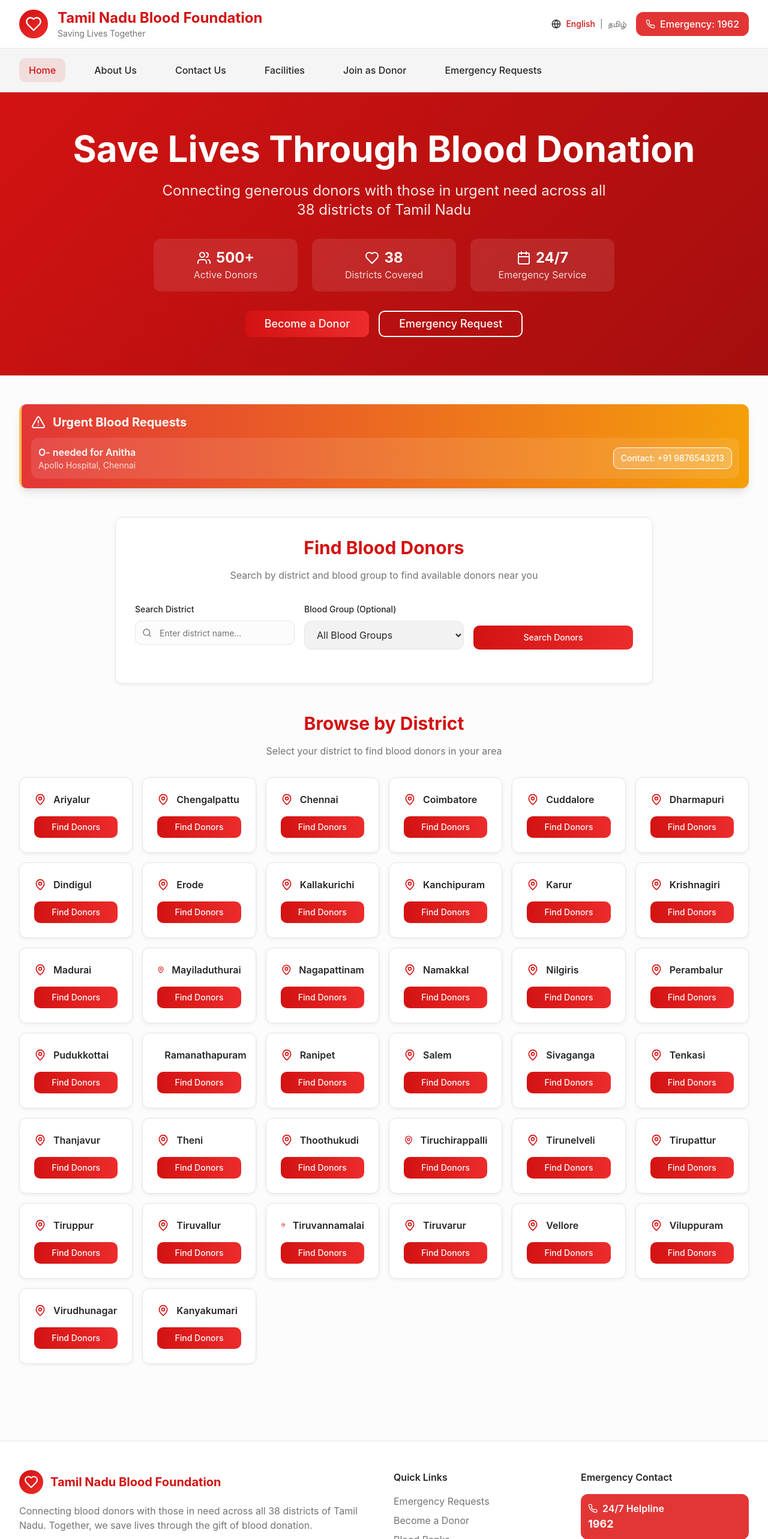
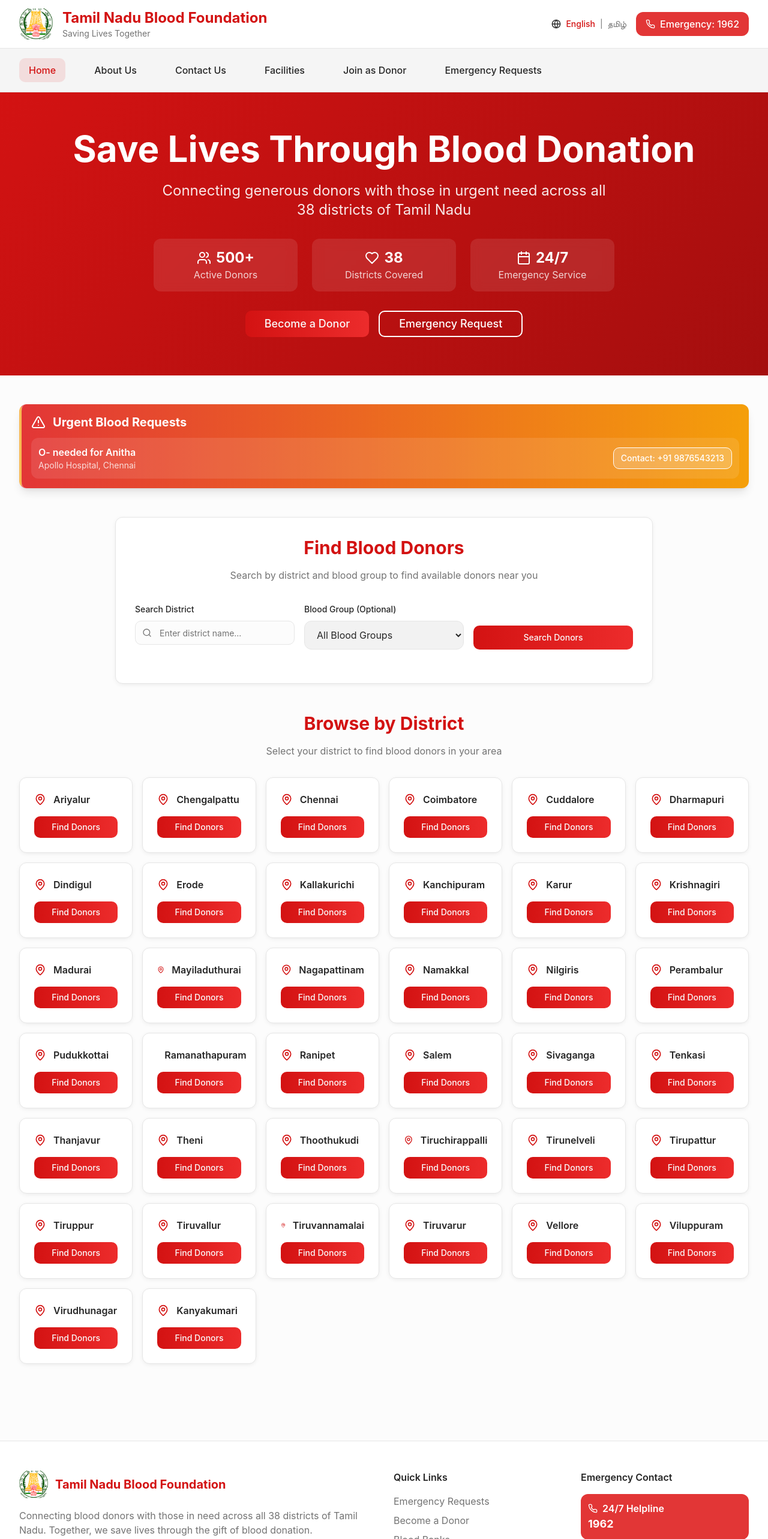
Before and after one commit to vasanth-1430/tn-bloodconnect, a React (Vite) app: page / in a window 1280 px wide. Shown: the top 2566 px of the page at 60% size. Built offline with nearby package versions, Linux system fonts and the light colour scheme.

Commit message:
Replace logo with TN government logo
- Update header/footer to use Tamil Nadu logo asset
- Ensure responsive sizing and alignment
- Preserve existing layout, styles, and language toggle (English/Tamil) intact

```diff
--- a/src/components/Layout.tsx
+++ b/src/components/Layout.tsx
@@ -1,6 +1,7 @@
 import { Link, useLocation } from 'react-router-dom';
 import { Heart, Phone, MapPin, Globe } from 'lucide-react';
 import { useLanguage } from '@/contexts/LanguageContext';
+import tnLogo from '@/assets/tn-logo.png';
 
 const Layout = ({ children }: { children: React.ReactNode }) => {
   const location = useLocation();
@@ -25,8 +26,8 @@ const Layout = ({ children }: { children: React.ReactNode }) => {
           <div className="flex items-center justify-between h-20">
             {/* Logo & Title */}
             <div className="flex items-center space-x-4">
-              <div className="w-12 h-12 bg-gradient-medical rounded-full flex items-center justify-center">
-                <Heart className="w-7 h-7 text-white" />
+              <div className="w-14 h-14 flex items-center justify-center">
+                <img src={tnLogo} alt="Tamil Nadu Government Logo" className="w-full h-full object-contain" />
               </div>
               <div>
                 <h1 className="text-2xl font-bold text-primary">{t('site.title')}</h1>
@@ -92,8 +93,8 @@ const Layout = ({ children }: { children: React.ReactNode }) => {
             {/* Foundation Info */}
             <div className="col-span-2">
               <div className="flex items-center space-x-3 mb-4">
-                <div className="w-10 h-10 bg-gradient-medical rounded-full flex items-center justify-center">
-                  <Heart className="w-6 h-6 text-white" />
+                <div className="w-12 h-12 flex items-center justify-center">
+                  <img src={tnLogo} alt="Tamil Nadu Government Logo" className="w-full h-full object-contain" />
                 </div>
                 <h3 className="text-xl font-bold text-primary">{t('site.title')}</h3>
               </div>
```
Also changed, not shown: src/assets/tn-logo.png (added).
